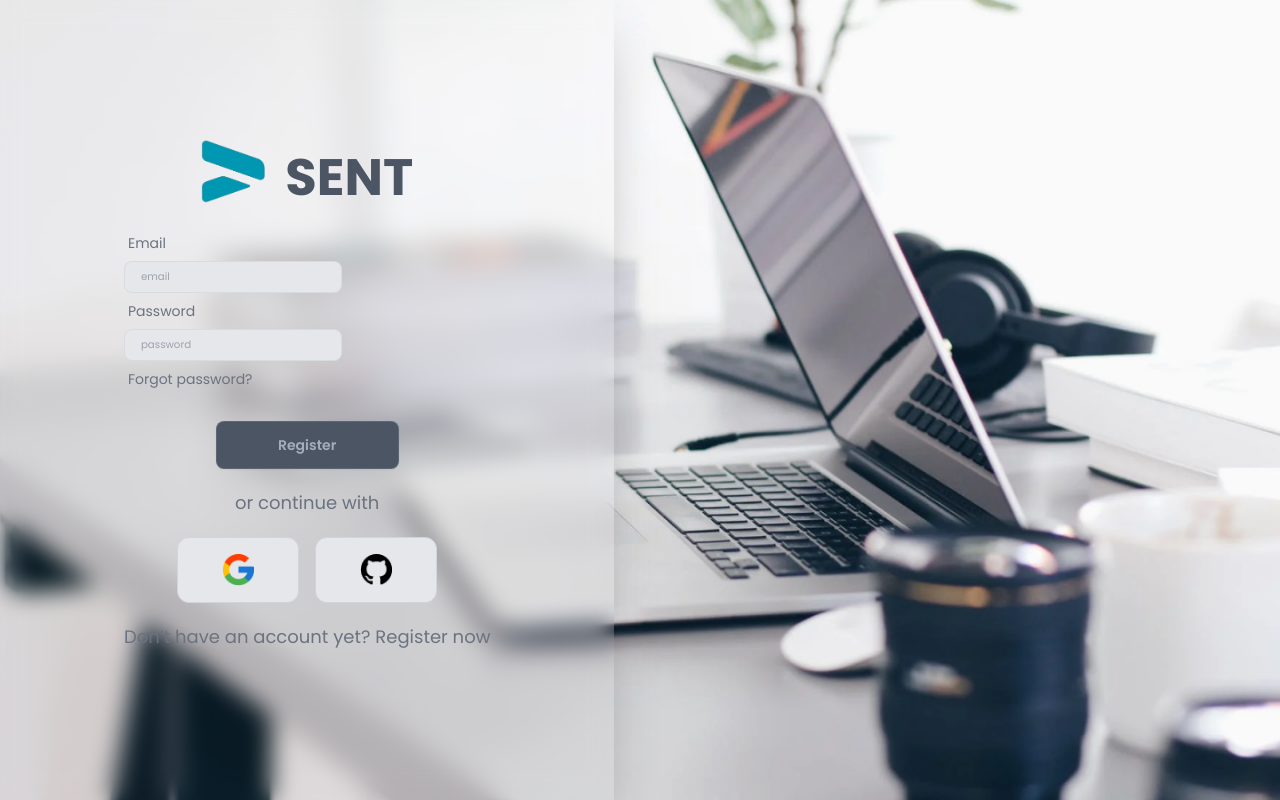
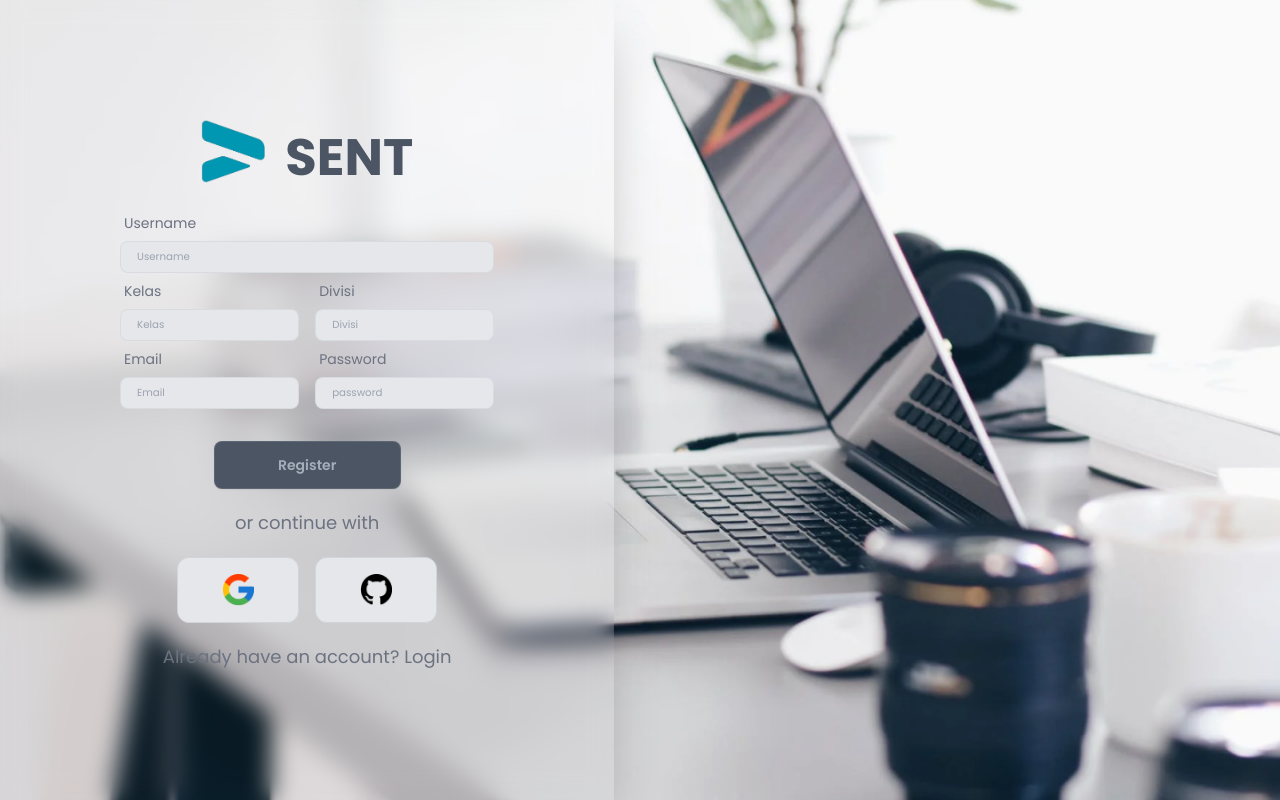
Before and after one commit to Ryn104/chat.frontend, a React (Vite) app: page /register in a window 1280 px wide. Built offline with nearby package versions, Linux system fonts and the light colour scheme.

Commit message:
update register

```diff
--- a/src/page/register.jsx
+++ b/src/page/register.jsx
@@ -54,12 +54,48 @@ const Reg = () => {
                             {error && <div className="text-red-500">{error}</div>}
                             <div className="form-control">
                                 <label className="label">
+                                    <span className="label-text text-gray-500">Username</span>
+                                </label>
+                                <input
+                                    type="text"
+                                    placeholder="Username"
+                                    className="input input-bordered xl:w-full xl:h-[4vh] bg-gray-200 xl:text-[0.8vw]"
+                                    required
+                                />
+                            </div>
+                            <div className="flex gap-4">
+                                <div className="form-control">
+                                    <label className="label">
+                                        <span className="label-text text-gray-500">Kelas</span>
+                                    </label>
+                                    <input
+                                        type="text"
+                                        placeholder="Kelas"
+                                        className="input input-bordered xl:w-[14vw] xl:h-[4vh] bg-gray-200 xl:text-[0.8vw]"
+                                        required
+                                    />
+                                </div>
+                                <div className="form-control">
+                                    <label className="label">
+                                        <span className="label-text text-gray-500">Divisi</span>
+                                    </label>
+                                    <input
+                                        type="text"
+                                        placeholder="Divisi"
+                                        className="input input-bordered xl:w-[14vw] xl:h-[4vh] bg-gray-200 xl:text-[0.8vw]"
+                                        required
+                                    />
+                                </div>
+                            </div>
+                            <div className="flex gap-4">
+                                <div className="form-control">
+                                    <label className="label">
                                         <span className="label-text text-gray-500">Email</span>
                                     </label>
                                     <input
                                         type="email"
-                                    placeholder="email"
-                                    className="input input-bordered xl:w-[17vw] xl:h-[4vh] bg-gray-200 xl:text-[0.8vw]"
+                                        placeholder="Email"
+                                        className="input input-bordered xl:w-[14vw] xl:h-[4vh] bg-gray-200 xl:text-[0.8vw]"
                                         required
                                         value={email}
                                         onChange={(e) => setEmail(e.target.value)}
@@ -72,16 +108,14 @@ const Reg = () => {
                                     <input
                                         type="password"
                                         placeholder="password"
-                                    className="input input-bordered xl:w-[17vw] xl:h-[4vh] bg-gray-200 xl:text-[0.8vw]"
+                                        className="input input-bordered xl:w-[14vw] xl:h-[4vh] bg-gray-200 xl:text-[0.8vw]"
                                         required
                                         value={password}
                                         onChange={(e) => setPassword(e.target.value)}
                                     />
-                                <label className="label">
-                                    <a href="#" className="label-text text-gray-500 alt link link-hover">Forgot password?</a>
-                                </label>
                                 </div>
-                            <div className="form-control mt-6">
+                            </div>
+                            <div className="form-control mt-8">
                                 <button className="mx-auto btn bg-gray-600 input-bordered w-[50%]" disabled={loading}>
                                     {loading ? 'Register in...' : 'Register'}
                                 </button>
@@ -95,7 +129,7 @@ const Reg = () => {
                                     <img src={photos.github} alt="" className="xl:w-8" />
                                 </div>
                             </div>
-                            <span className="label-text text-gray-500 text-center my-5 text-lg">Don’t have an account yet?<a href="#"  className="text-gray-500 alt link link-hover" onClick={() => navigate('/login')}> Register now</a></span>
+                            <span className="label-text text-gray-500 text-center my-5 text-lg">Already have an account?<a href="#"  className="text-gray-500 alt link link-hover" onClick={() => navigate('/login')}>  Login</a></span>
                         </div>
                     </form>
                 </div>
```
Lines whose indentation alone changed are shown as unchanged.
